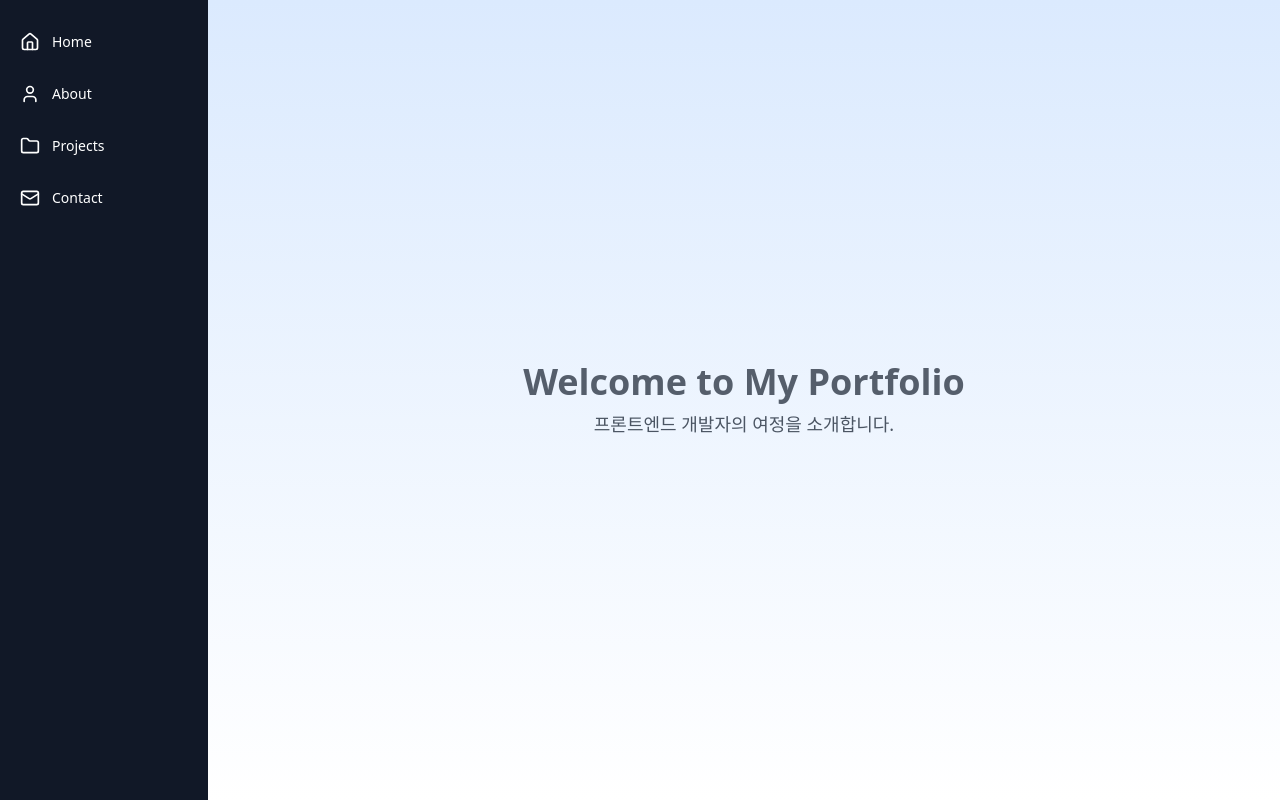
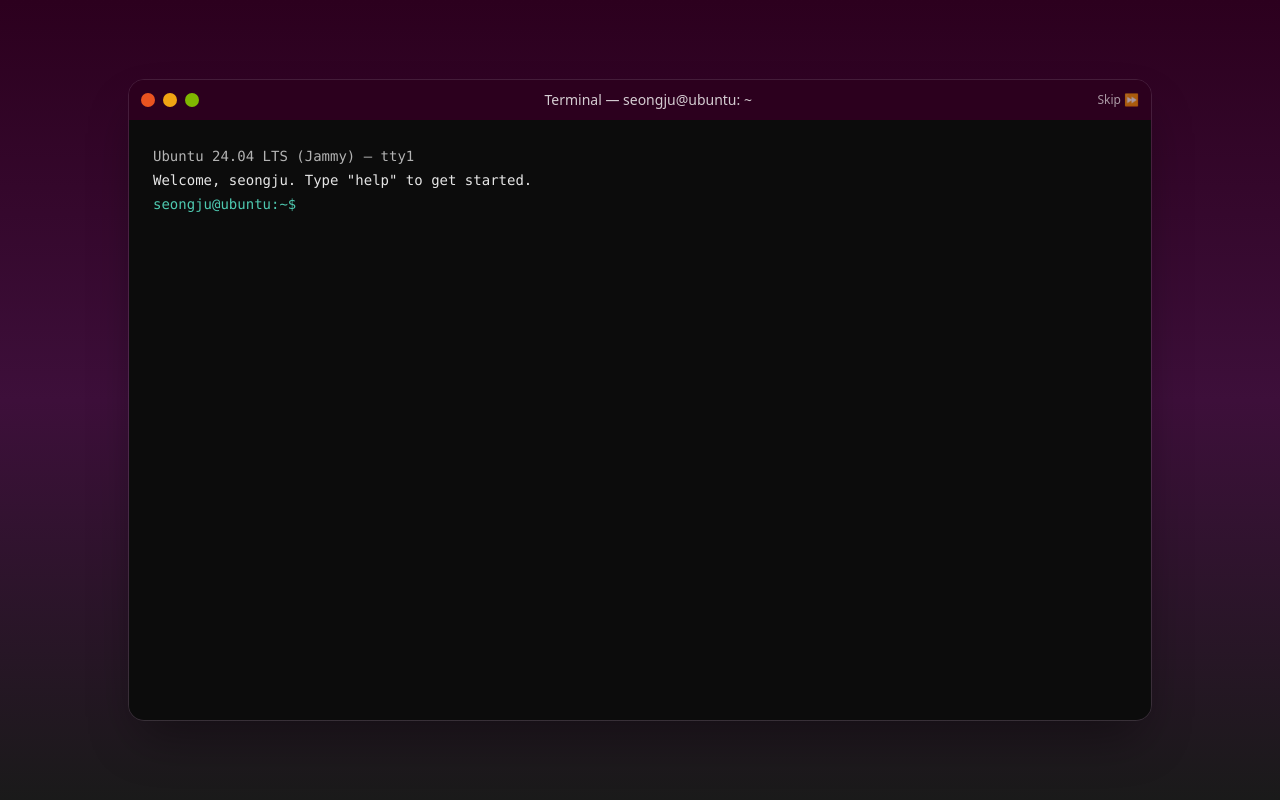
Before and after one commit to Seongju38/my-portfolio, a React (Vite) app: page / in a window 1280 px wide. Built offline with nearby package versions, Linux system fonts and the light colour scheme.

Commit message:
포트폴리오 첫 화면 변경 (우분투 터미널 화면 사용)

```diff
--- a/src/App.tsx
+++ b/src/App.tsx
@@ -1,32 +1,45 @@
-import { Route, Routes } from "react-router-dom";
+import { Route, Routes, useLocation } from "react-router-dom";
 import "./App.css";
 import Home from "./pages/Home";
 import Sidebar from "./components/Sidebar";
 // import Footer from "./components/Footer";
 import About from "./pages/About";
 import Projects from "./pages/Projects";
-import { useState } from "react";
+import { useMemo, useState } from "react";
+import Terminal from "./pages/Terminal";
 
 function App() {
   const [isSidebarExpanded, setIsSidebarExpanded] = useState(false);
+  const location = useLocation();
+
+  // 터미널 화면에서는 사이드바를 숨기고 풀스크린
+  const isTerminal = useMemo(
+    () => location.pathname === "/",
+    [location.pathname]
+  );
 
   return (
     <div className="flex flex-col h-screen">
-      <Sidebar
-        expanded={isSidebarExpanded}
-        setExpanded={setIsSidebarExpanded}
-      />
+      {!isTerminal && (
+        <Sidebar
+          expanded={isSidebarExpanded}
+          setExpanded={setIsSidebarExpanded}
+        />
+      )}
+
       <main
         className={`flex-grow transition-all duration-300 ease-in-out ${
-          isSidebarExpanded ? "ml-52" : "ml-16"
+          !isTerminal ? (isSidebarExpanded ? "ml-52" : "ml-16") : "ml-0"
         }`}
       >
         <Routes>
-          <Route path="/" element={<Home />}></Route>
-          <Route path="/about" element={<About />}></Route>
-          <Route path="/projects" element={<Projects />}></Route>
+          <Route path="/" element={<Terminal />} />
+          <Route path="/home" element={<Home />} />
+          <Route path="/about" element={<About />} />
+          <Route path="/projects" element={<Projects />} />
         </Routes>
       </main>
+
       {/* <Footer /> */}
     </div>
   );
--- a/src/index.css
+++ b/src/index.css
@@ -1,6 +1,20 @@
 @tailwind base;
 @tailwind components;
 @tailwind utilities;
+
+@keyframes cursor-blink {
+  0%,
+  49% {
+    opacity: 1;
+  }
+  50%,
+  100% {
+    opacity: 0;
+  }
+}
+/* .animate-cursor {
+  animation: cursor-blink 1s step-end infinite;
+} */
 
 /* :root {
   font-family: system-ui, Avenir, Helvetica, Arial, sans-serif;
--- /dev/null
+++ b/src/pages/Terminal.tsx
@@ -0,0 +1,251 @@
+import React, { useEffect, useRef, useState } from "react";
+import { useNavigate } from "react-router-dom";
+
+/**
+ * Ubuntu-like Terminal Landing
+ * - 처음 진입 "/" 라우트에서 보여줌
+ * - 명령 예시:
+ *   help, ls, cat README.md, clear
+ *   build, run, start, build && run
+ *   about, projects, contact, home
+ * - build/run 은 애니메이션 출력 후 /home 등으로 이동
+ */
+type Line = { type: "prompt" | "stdout" | "system"; text: string };
+
+const PROMPT_USER = "seongju";
+const PROMPT_HOST = "ubuntu";
+const PROMPT_PATH = "~";
+const PROMPT = `${PROMPT_USER}@${PROMPT_HOST}:${PROMPT_PATH}$`;
+
+const Terminal: React.FC = () => {
+  const navigate = useNavigate();
+  const [lines, setLines] = useState<Line[]>([
+    { type: "system", text: "Ubuntu 24.04 LTS (Jammy) — tty1" },
+    {
+      type: "stdout",
+      text: `Welcome, ${PROMPT_USER}. Type "help" to get started.`,
+    },
+  ]);
+  const [input, setInput] = useState("");
+  const [busy, setBusy] = useState(false); // build/run 중 중복 방지
+  const endRef = useRef<HTMLDivElement>(null);
+  const inputRef = useRef<HTMLInputElement>(null);
+
+  const scrollToBottom = () =>
+    endRef.current?.scrollIntoView({ behavior: "smooth" });
+
+  useEffect(() => {
+    scrollToBottom();
+  }, [lines]);
+
+  useEffect(() => {
+    // 어디를 클릭해도 입력 박스 포커스
+    const focus = () => inputRef.current?.focus();
+    window.addEventListener("click", focus);
+    focus();
+    return () => window.removeEventListener("click", focus);
+  }, []);
+
+  const print = (text: string, type: Line["type"] = "stdout") =>
+    setLines((prev) => [...prev, { type, text }]);
+
+  const printPrompt = (cmd: string) =>
+    setLines((prev) => [...prev, { type: "prompt", text: `${PROMPT} ${cmd}` }]);
+
+  const clear = () => setLines([]);
+
+  const simulateBuild = async () => {
+    setBusy(true);
+    const steps = [
+      "npm ci",
+      "Compiling modules…",
+      "Transpiling TypeScript…",
+      "Optimizing assets…",
+      "Bundling with Vite…",
+      "Generating sitemap…",
+      "Build complete in 2.4s.",
+    ];
+    for (const s of steps) {
+      print(s);
+      await new Promise((r) => setTimeout(r, 500));
+    }
+    setBusy(false);
+  };
+
+  const navigateWithEcho = (path: string, echo: string) => {
+    print(echo);
+    setTimeout(() => navigate(path), 600);
+  };
+
+  const handleCommand = async (raw: string) => {
+    if (!raw) {
+      print(""); // 빈 줄
+      return;
+    }
+    const cmd = raw.trim();
+    printPrompt(cmd);
+
+    // 사전 처리
+    if (cmd === "clear") {
+      clear();
+      return;
+    }
+    if (cmd === "help") {
+      print(
+        [
+          "",
+          "Available commands:",
+          "  help                Show this help",
+          "  ls                  List sections",
+          "  cat README.md       Show intro",
+          "  build               Simulate building portfolio",
+          "  run | start         Launch portfolio (/home)",
+          "  build && run        Build then launch",
+          "  about               Go to /about",
+          "  projects            Go to /projects",
+          "  contact             Go to /contact",
+          "  home                Go to /home",
+          "  clear               Clear screen",
+          "",
+        ].join("\n")
+      );
+      return;
+    }
+    if (cmd === "ls") {
+      print("about  projects  contact  README.md");
+      return;
+    }
+    if (cmd === "cat README.md") {
+      print(
+        [
+          "# my-portfolio",
+          "- Tech: React + TS + Tailwind + Vite",
+          "- Tip: try `build && run` or just `start`",
+        ].join("\n")
+      );
+      return;
+    }
+
+    // 라우팅 명령
+    if (cmd === "about") return navigateWithEcho("/about", "Opening About…");
+    if (cmd === "projects")
+      return navigateWithEcho("/projects", "Opening Projects…");
+    if (cmd === "contact")
+      return navigateWithEcho("/contact", "Opening Contact…");
+    if (cmd === "home") return navigateWithEcho("/home", "Opening Home…");
+
+    // 실행/빌드
+    if (cmd === "build") {
+      if (busy) return print("another process is running…");
+      await simulateBuild();
+      return;
+    }
+    if (cmd === "run" || cmd === "start") {
+      if (busy) return print("another process is running…");
+      print("Starting dev server at http://localhost:5173 …");
+      return navigateWithEcho("/home", "Launching portfolio…");
+    }
+    if (cmd === "build && run") {
+      if (busy) return print("another process is running…");
+      await simulateBuild();
+      print("Starting dev server at http://localhost:5173 …");
+      return navigateWithEcho("/home", "Launching portfolio…");
+    }
+
+    // 기본: not found
+    print(`bash: ${cmd}: command not found`);
+  };
+
+  const onSubmit = (e: React.FormEvent) => {
+    e.preventDefault();
+    const cmd = input;
+    setInput("");
+    void handleCommand(cmd);
+  };
+
+  // 간단 탭 자동완성 (help/h, build/b, start/s)
+  const onKeyDown = (e: React.KeyboardEvent<HTMLInputElement>) => {
+    if (e.key === "Tab") {
+      e.preventDefault();
+      const map: Record<string, string> = {
+        h: "help",
+        he: "help",
+        b: "build",
+        s: "start",
+        r: "run",
+        pr: "projects",
+        ab: "about",
+        co: "contact",
+      };
+      const found = map[input] || "";
+      if (found) setInput(found);
+    }
+  };
+
+  return (
+    <div className="min-h-screen w-full bg-gradient-to-b from-[#2c001e] via-[#3d0f3a] to-[#1a1a1a] flex items-center justify-center p-4">
+      {/* Ubuntu window chrome */}
+      <div className="w-full max-w-5xl rounded-2xl overflow-hidden shadow-2xl shadow-black/40 border border-white/10">
+        <div className="h-10 bg-[#2c001e] flex items-center justify-between px-3">
+          <div className="flex items-center gap-2">
+            <span className="inline-block h-3.5 w-3.5 rounded-full bg-[#E95420]" />
+            <span className="inline-block h-3.5 w-3.5 rounded-full bg-[#F0A513]" />
+            <span className="inline-block h-3.5 w-3.5 rounded-full bg-[#7FB800]" />
+          </div>
+          <div className="text-sm text-white/80 font-medium">
+            Terminal — {PROMPT_USER}@{PROMPT_HOST}: {PROMPT_PATH}
+          </div>
+          <a
+            href="/home"
+            className="text-xs text-white/60 hover:text-white/90 transition"
+            onClick={(e) => {
+              e.preventDefault();
+              navigate("/home");
+            }}
+          >
+            Skip ⏩
+          </a>
+        </div>
+
+        {/* Terminal body */}
+        <div className="bg-[#0c0c0c] text-[#e6e6e6] font-mono text-sm leading-6 p-4 md:p-6 h-[70vh] md:h-[75vh] overflow-y-auto">
+          {lines.map((l, i) => (
+            <pre
+              key={i}
+              className={
+                l.type === "prompt"
+                  ? "text-[#9cdcfe]"
+                  : l.type === "system"
+                  ? "text-[#b3b3b3]"
+                  : "text-[#e6e6e6] whitespace-pre-wrap"
+              }
+            >
+              {l.type === "prompt" ? l.text : l.text}
+            </pre>
+          ))}
+
+          {/* prompt input */}
+          <form onSubmit={onSubmit} className="flex items-center gap-2">
+            <span className="text-[#4ec9b0]">{PROMPT}</span>
+            <input
+              ref={inputRef}
+              value={input}
+              onChange={(e) => setInput(e.target.value)}
+              onKeyDown={onKeyDown}
+              className="bg-transparent outline-none border-none flex-1 caret-white"
+              autoCapitalize="off"
+              autoComplete="off"
+              autoCorrect="off"
+              spellCheck={false}
+            />
+            {/* <span className="ml-[-1ch] w-[1ch] inline-block bg-white h-4 self-end animate-cursor" /> */}
+          </form>
+
+          <div ref={endRef} />
+        </div>
+      </div>
+    </div>
+  );
+};
+
+export default Terminal;
```
